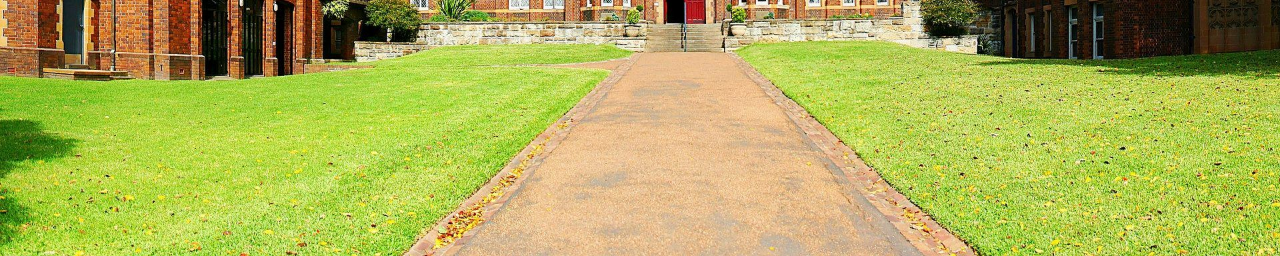
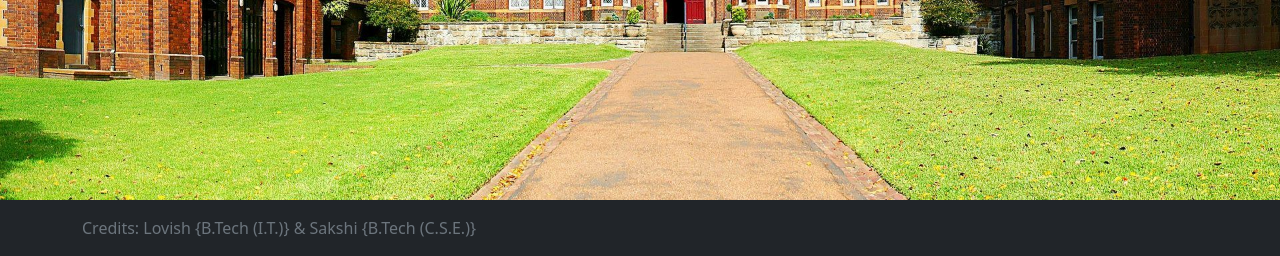
Before and after one commit to LovishChhura/TeachFeed, a Django app: page / in a window 1280 px wide. Shown: the part 544-800 px from the top of the page. Run offline with Django 4.2, Linux system fonts and the light colour scheme.

Commit message:
added footer

```diff
--- a/teachFeed/static/homeStyle.css
+++ b/teachFeed/static/homeStyle.css
@@ -28,6 +28,13 @@
     border-radius: 7%;
 }
 
+footer{
+    width: 100%;
+    position: absolute;
+    bottom: 0;
+
+}
+
 
 
 /*Css for branch page*/
--- a/teachFeed/templates/base.html
+++ b/teachFeed/templates/base.html
@@ -53,7 +53,7 @@
 
   <!--displaying logo here -->
 
-  <div class="container" id="indexLogo" >
+  <div class="container" id="indexLogo">
     <a href="https://www.davietjal.org/" target="_blank">
       <img src="../../static/img/davietlogo.png" width="25%" height="25%" />
     </a>
@@ -82,8 +82,15 @@
 
 
 
+
+
   {% block body %} {% endblock body %}
 
+ <footer class="footer mt-auto py-3 bg-dark" style=" width: 100%; position: absolute; bottom: 0;">
+    <div class="container">
+      <span class="text-muted text-light bg-dark">Credits: Lovish {B.Tech (I.T.)} & Sakshi {B.Tech (C.S.E.)}</span>
+    </div>
+  </footer>
 
 
 
--- a/teachFeed/templates/home/home.html
+++ b/teachFeed/templates/home/home.html
@@ -17,4 +17,5 @@
     </form>
   </div>
 
+
 {% endblock body %}
```
